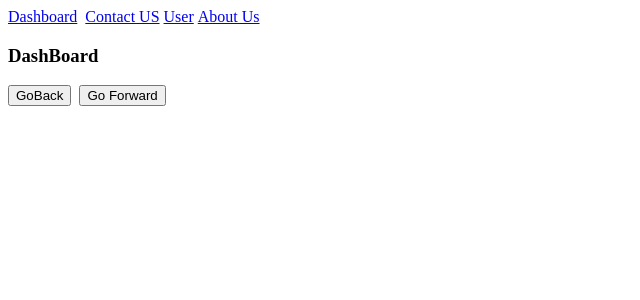
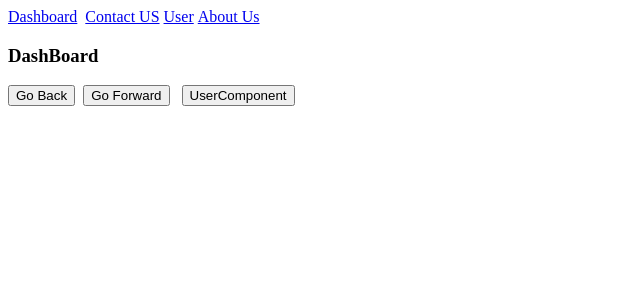
Before and after one commit to Poize93/Day29, a React (Create React App) app: page / in a window 1280 px wide. Shown: the top 300 px of the page, without its empty margins (0-640 px from the left). Built offline with nearby package versions, Linux system fonts and the light colour scheme.

Commit message:
2 files modified

```diff
--- a/src/App.js
+++ b/src/App.js
@@ -6,6 +6,7 @@ import {
   Route,
   Link,
   useNavigate,
+  Outlet,
 } from 'react-router-dom';
 import User from './User';
 
@@ -20,6 +21,9 @@ export default function RouterComponent() {
         <Routes>
           <Route path="/" element={<Dashboard />}></Route>
           <Route path="/aboutus" element={<AboutUs />}></Route>
+          <Route path="" element={<AboutUsIndex />}></Route>
+          {/* <Route path="history" element={<History />}></Route>
+          <Route path="branches" element={<Branches/>}></Route> */}
           <Route path="/contactus" element={<ContactUs />}></Route>
           <Route
             path="/user/:userId/course/:courseId"
@@ -36,28 +40,69 @@ function Dashboard() {
   return (
     <>
       <h3>DashBoard </h3>
-      <button onClick={()=>navigate(-1)}>GoBack</button> &nbsp;
-      <button onClick={()=>navigate(1)}>Go Forward</button>
+      <button onClick={() => navigate(-1)}>Go Back</button> &nbsp;
+      <button onClick={() => navigate(1)}>Go Forward</button> &nbsp;&nbsp;
+      <button
+        onClick={() =>
+          navigate('/User/4/course/10?acvsf&df', {
+            state: { name: 'XXX', age: 10 },
+          })
+        }
+      >
+        UserComponent
+      </button>
     </>
   );
 }
 
 function AboutUs() {
+  const navigate = useNavigate();
   return (
     <>
       <h3>AboutUs </h3>
-      <button onClick={()=>navigate(-1)}>GoBack</button> &nbsp;
-      <button onClick={()=>navigate(1)}>Go Forward</button>
+      <button onClick={() => navigate(-1)}>Go Back</button> &nbsp;
+      <button onClick={() => navigate(1)}>Go Forward</button>
+      <br />
+      <button onClick={() => navigate('/aboutus/history')}>History</button>
+      &nbsp;
+      <button onClick={() => navigate('/aboutus/branches')}>Branches</button>
+      <br />
+      <Outlet />
+    </>
+  );
+}
+
+function AboutUsIndex() {
+  return (
+    <>
+      <h3>AboutUs Home Page</h3>
     </>
   );
 }
 
 function ContactUs() {
+  const navigate = useNavigate();
   return (
     <>
       <h3>Contact Us </h3>
-      <button onClick={()=>navigate(-1)}>GoBack</button> &nbsp;
-      <button onClick={()=>navigate(1)}>Go Forward</button>
+      <button onClick={() => navigate(-1)}>Go Back</button> &nbsp;
+      <button onClick={() => navigate(1)}>Go Forward</button>
     </>
   );
+
+  function History() {
+    return (
+      <>
+        <h3>History</h3>
+      </>
+    );
+  }
+
+  function Branches() {
+    return (
+      <>
+        <h3>Branches</h3>
+      </>
+    );
+  }
 }
--- a/src/User.js
+++ b/src/User.js
@@ -1,16 +1,22 @@
 import React from 'react';
-import { useParams, useNavigate } from 'react-router-dom';
-
+import { useParams, useNavigate, useLocation } from 'react-router-dom';
 
 export default function User() {
   const params = useParams(); // getting bac values from QueryParam
   console.log(params);
   const navigate = useNavigate();
+  const location = useLocation();
+  console.log(location);
   return (
     <>
       <h3>User </h3>
-      <button onClick={()=>navigate(-1)}>GoBack</button> &nbsp;
-      <button onClick={()=>navigate(1)}>Go Forward</button>
+      {location.state ?<> Name:{location.state.name}<br />
+      Age:{location.state.age} <br /></>
+      :<></>}
+      UserId:{params.userId} <br/>
+      CourseId:{params.courseId}<br/><br/>
+      <button onClick={() => navigate(-1)}>Go Back</button> &nbsp;
+      <button onClick={() => navigate(1)}>Go Forward</button>
     </>
   );
 }
```
